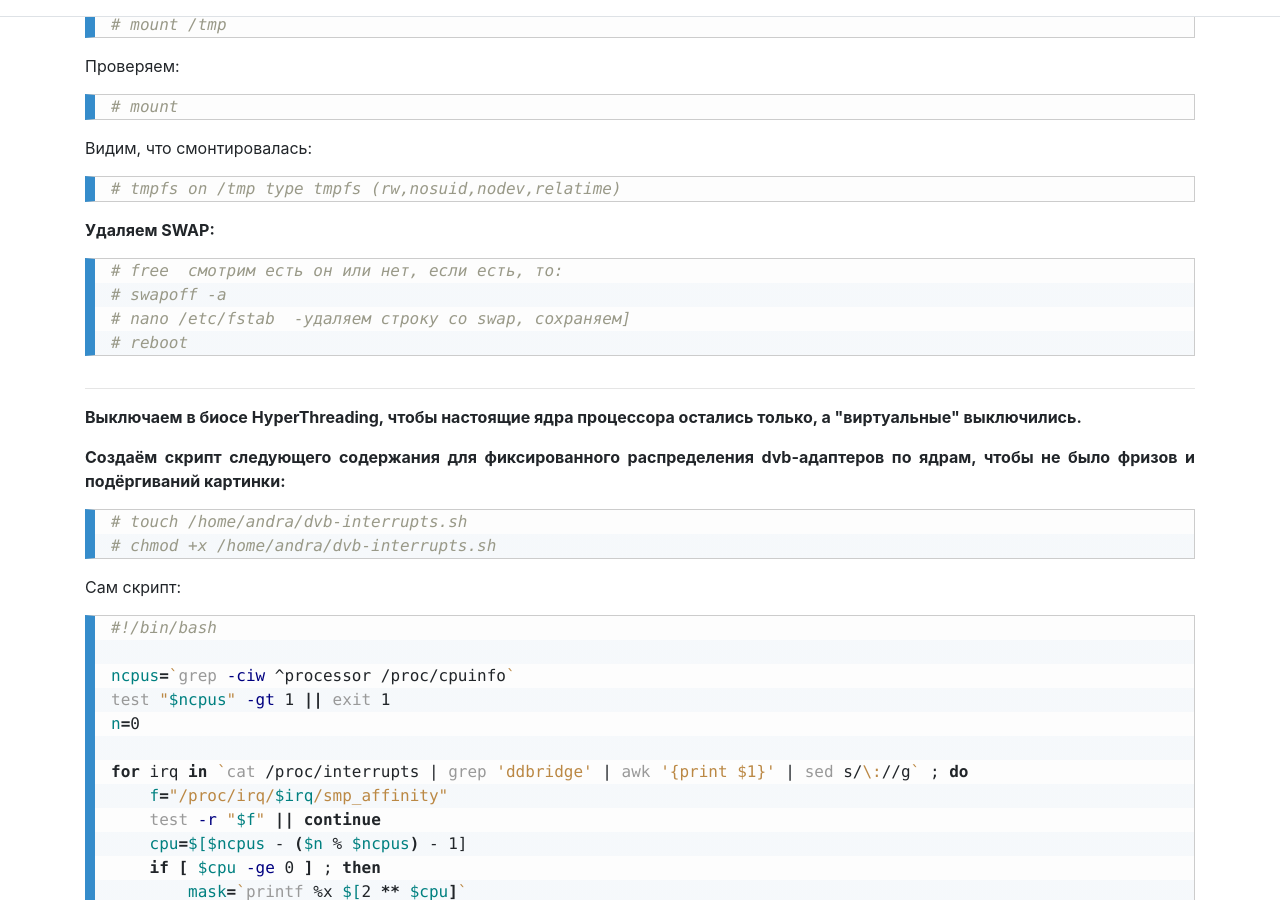
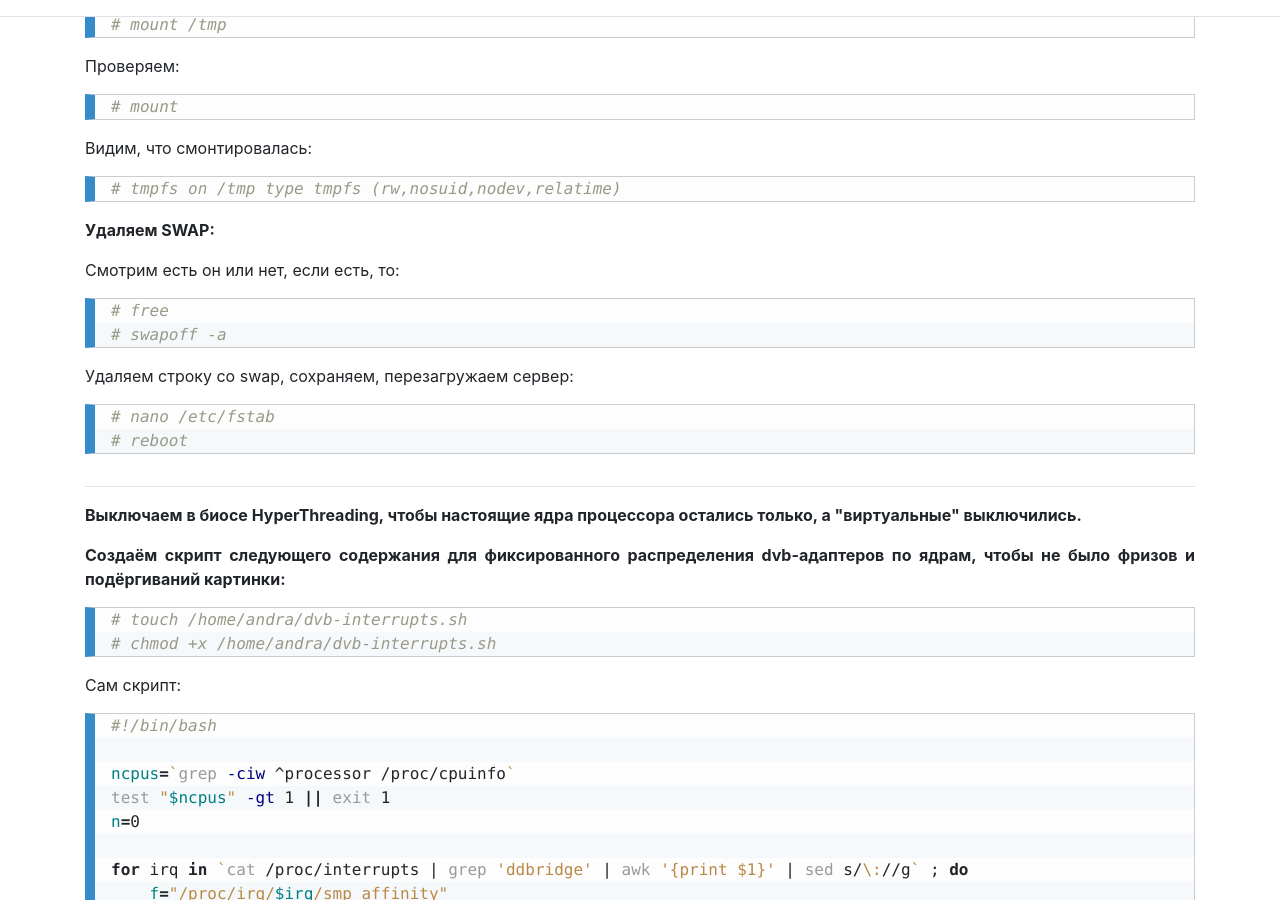
Before and after one commit to ramzes1401ss3/cesbo-www, a Jekyll site: the page built from ru/_posts/2018-11-28-install-on-debian9-x86_64.md, in a window 1280 px wide and 900 px high, scrolled down 3168 px. Built offline with Jekyll 4.4.1, drawn with Linux system fonts in a browser that asks for light colours; our own code applies the rules of GitHub Pages for plain Markdown files.

Commit message:
Update 2018-11-28-install-on-debian9-x86_64.md

````diff
--- a/ru/_posts/2018-11-28-install-on-debian9-x86_64.md
+++ b/ru/_posts/2018-11-28-install-on-debian9-x86_64.md
@@ -182,10 +182,16 @@ GRUB_CMDLINE_LINUX_DEFAULT="net.ifnames=0 biosdevname=0"
 
 **Удаляем SWAP:**
 
+Смотрим есть он или нет, если есть, то:
+
 ``` sh
-# free  смотрим есть он или нет, если есть, то:
+# free
 # swapoff -a
-# nano /etc/fstab  -удаляем строку со swap, сохраняем]
+```
+Удаляем строку со swap, сохраняем, перезагружаем сервер:
+
+``` sh
+# nano /etc/fstab
 # reboot
 ```
 ---
````
